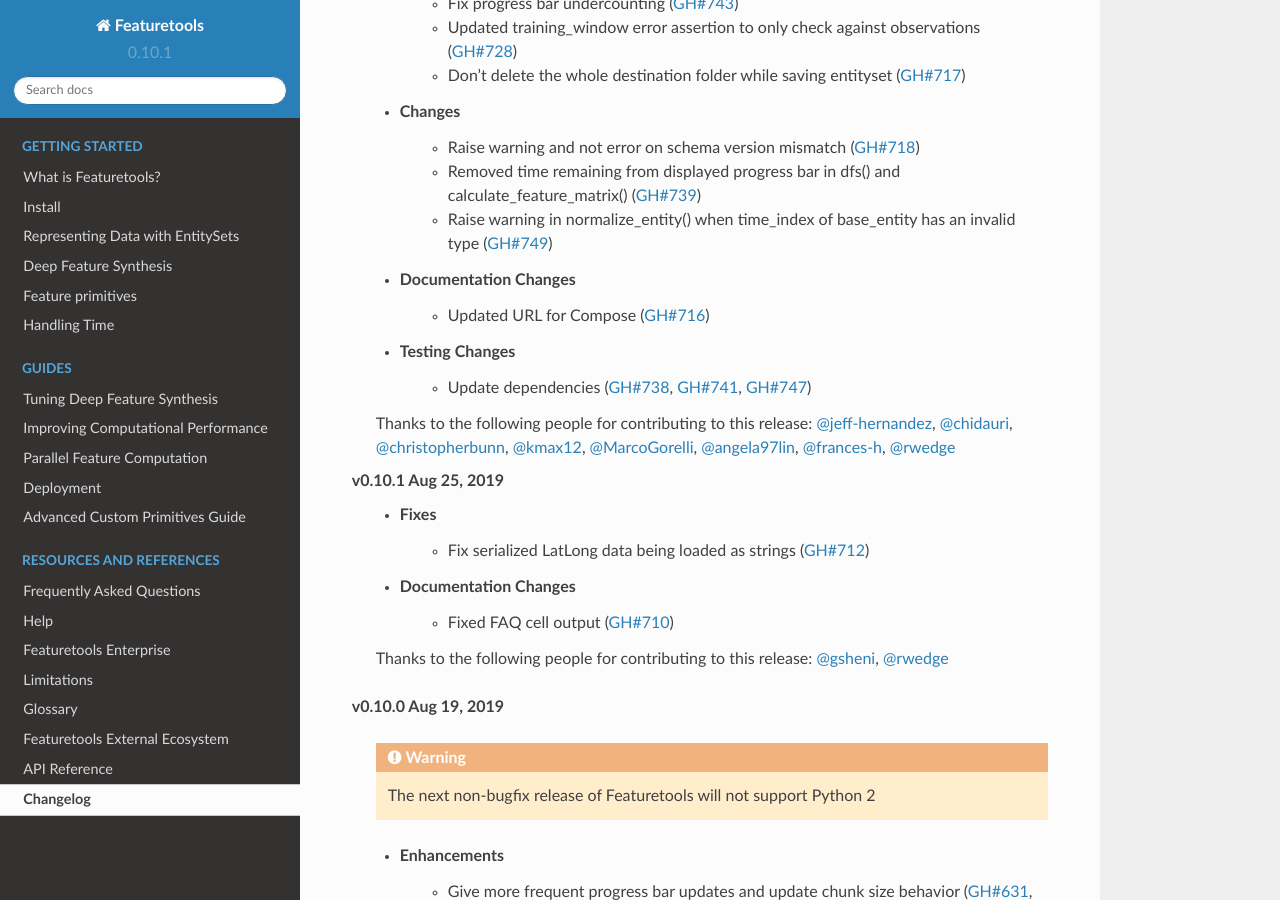
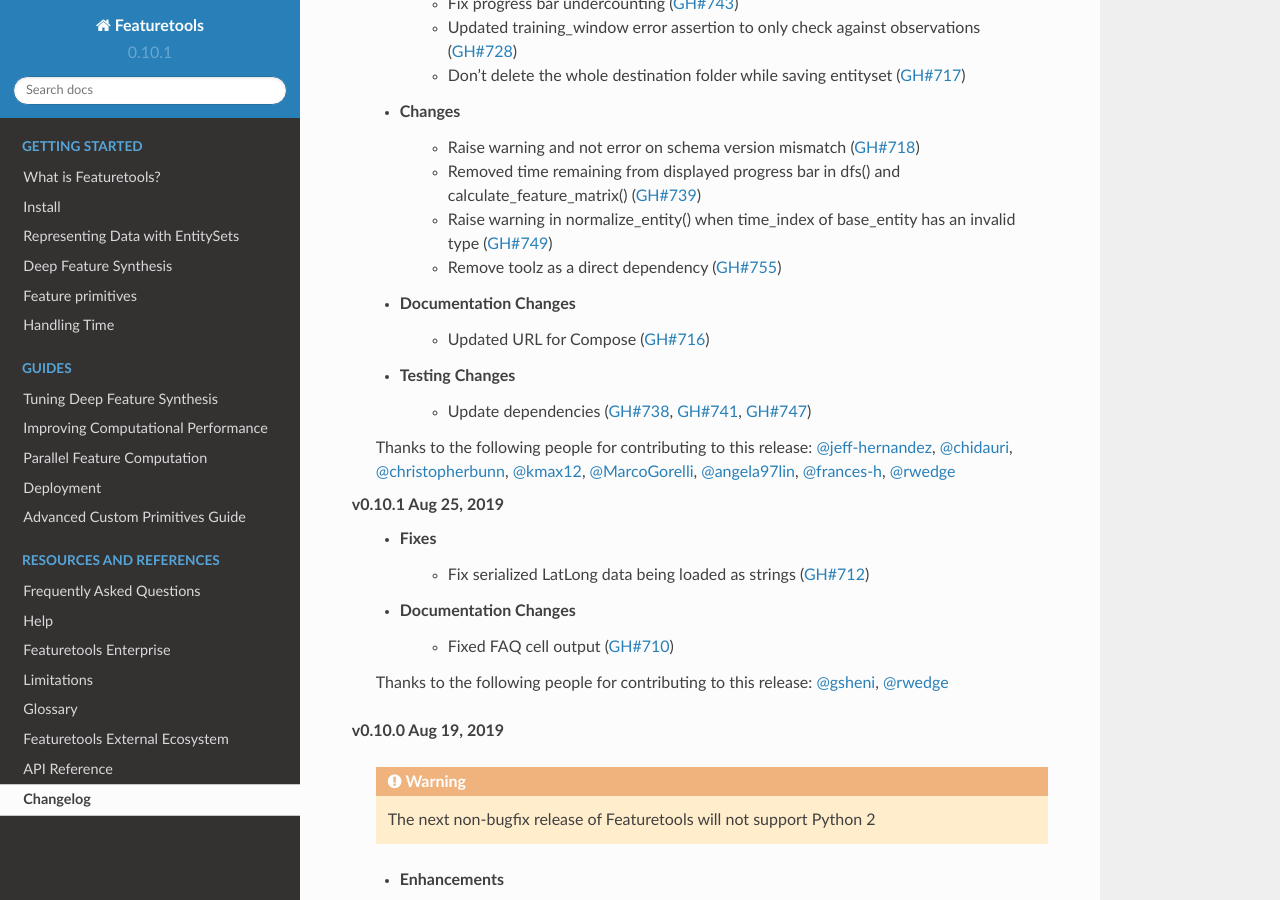
Before and after one commit to alteryx/featuretools, a Sphinx documentation site: the page built from docs/source/changelog.rst, in a window 1280 px wide and 900 px high, scrolled down 523 px. Built offline with Sphinx 7.4.7 and the Read the Docs theme 2.0.0, drawn with Linux system fonts in a browser that asks for light colours; pages that are not in the unit, such as notebooks, are missing from menus.

Commit message:
update changelog

```diff
--- a/docs/source/changelog.rst
+++ b/docs/source/changelog.rst
@@ -19,6 +19,7 @@
         * Raise warning and not error on schema version mismatch (:pr:`718`)
         * Removed time remaining from displayed progress bar in dfs() and calculate_feature_matrix() (:pr:`739`)
         * Raise warning in normalize_entity() when time_index of base_entity has an invalid type (:pr:`749`)
+        * Remove toolz as a direct dependency (:pr:`755`)
     * Documentation Changes
         * Updated URL for Compose (:pr:`716`)
     * Testing Changes
```
